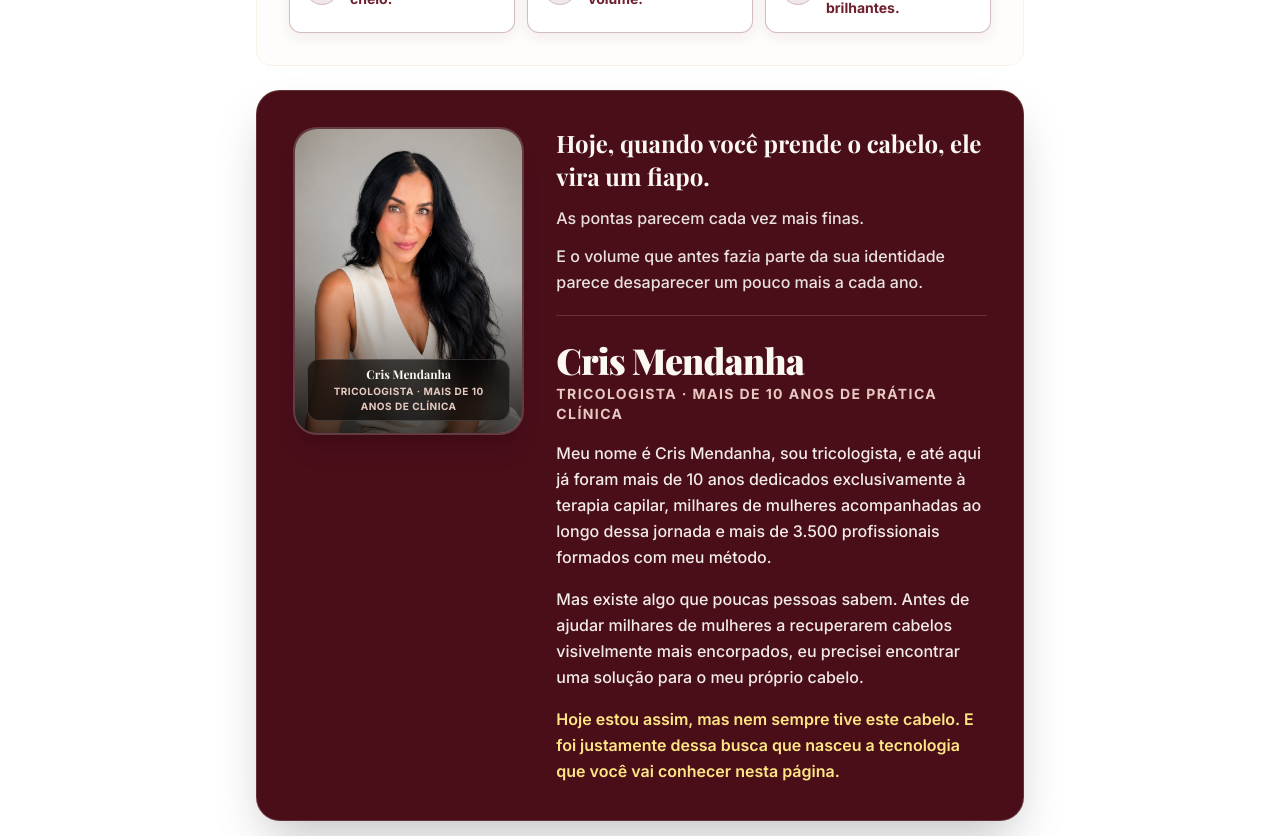
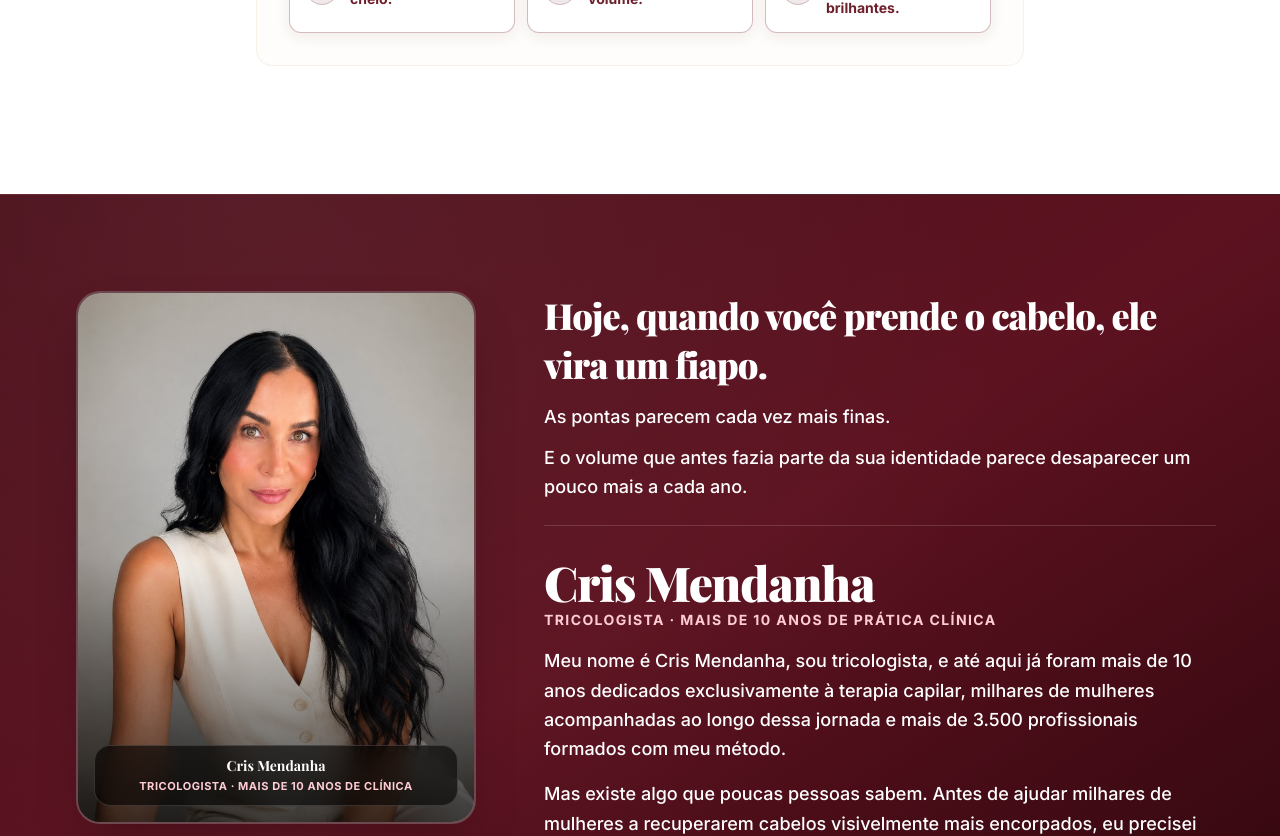
Before and after one commit to DellsantosXD/lp-proteina-do-trigo-A, a React (Vite) app: page / in a window 1280 px wide. Shown: the part 1780-2616 px from the top of the page. Built offline with nearby package versions, Linux system fonts and the light colour scheme; a web font is replaced by a local one.

Commit message:
feat: convert Cris Mendanha expert block into a dedicated full-width section with larger framed photo and 100% white text

```diff
--- a/src/App.tsx
+++ b/src/App.tsx
@@ -206,73 +206,77 @@ export default function App() {
                 </div>
               </div>
             </motion.div>
+          </div>
+        </div>
+      </section>
 
-            {/* Card Unificado com Foto Framed da Expert Cris Mendanha */}
-            <motion.div
-              initial={{ opacity: 0, y: 15 }}
-              whileInView={{ opacity: 1, y: 0 }}
-              viewport={{ once: true }}
-              transition={{ duration: 0.5, delay: 0.1 }}
-              className="bg-[#4A0E19] text-cream rounded-3xl p-6 sm:p-9 shadow-2xl border border-cream/15 flex flex-col lg:flex-row items-center lg:items-start gap-8"
-            >
-              {/* Moldura da Foto da Expert no lado esquerdo com bordas arredondadas elegantes */}
-              <div className="w-full lg:w-4/12 max-w-[280px] lg:max-w-none shrink-0">
-                <div className="relative rounded-2xl sm:rounded-3xl overflow-hidden border-2 border-white/20 shadow-xl group bg-[#3D0A14] aspect-[3/4]">
+      {/* STANDALONE SECTION - EXPERT CRIS MENDANHA */}
+      <section className="py-20 sm:py-24 px-6 bg-gradient-to-br from-[#4A0E19] via-[#5D1220] to-[#2D060C] text-white border-t border-b border-white/10 relative overflow-hidden" id="sobre-cris-mendanha">
+        <div className="absolute inset-0 bg-[radial-gradient(circle_at_20%_0%,rgba(255,255,255,0.06),transparent_60%)] pointer-events-none" />
+        <div className="max-w-6xl mx-auto relative z-10">
+          <div className="flex flex-col lg:flex-row items-center lg:items-start gap-10 lg:gap-14">
+            {/* Moldura da Foto da Expert no lado esquerdo com bordas arredondadas e tamanho maior */}
+            <div className="w-full lg:w-5/12 max-w-[340px] lg:max-w-[400px] shrink-0 mx-auto">
+              <div className="relative rounded-3xl overflow-hidden border-2 border-white/25 shadow-2xl group bg-[#3D0A14] aspect-[3/4]">
                 <img
                   src="/images/cris-mendanha-portrait.jpg"
                   alt="Cris Mendanha - Tricologista"
                   className="w-full h-full object-cover object-top transition-transform duration-700 ease-out group-hover:scale-105"
                 />
-                  <div className="absolute inset-0 bg-gradient-to-t from-black/70 via-transparent to-transparent" />
-                  <div className="absolute bottom-3 left-3 right-3 bg-black/60 backdrop-blur-md px-3 py-1.5 rounded-xl text-center border border-white/15">
-                    <span className="font-serif text-xs font-bold text-cream block">Cris Mendanha</span>
-                    <span className="text-[10px] font-sans font-bold text-rose uppercase tracking-wider block mt-0.5">Tricologista · Mais de 10 Anos de Clínica</span>
+                <div className="absolute inset-0 bg-gradient-to-t from-black/75 via-transparent to-transparent" />
+                <div className="absolute bottom-4 left-4 right-4 bg-black/60 backdrop-blur-md px-4 py-2.5 rounded-2xl text-center border border-white/15">
+                  <span className="font-serif text-sm font-bold text-white block">Cris Mendanha</span>
+                  <span className="text-[11px] font-sans font-bold text-rose-200 uppercase tracking-wider block mt-0.5">Tricologista · Mais de 10 Anos de Clínica</span>
                 </div>
               </div>
             </div>
 
-              {/* Coluna dos Textos da Expert no lado direito */}
-              <div className="w-full lg:w-8/12 text-left space-y-6 flex flex-col justify-between">
+            {/* Coluna dos Textos da Expert no lado direito - TODOS TEXTOS BRANCOS */}
+            <div className="w-full lg:w-7/12 text-left space-y-6">
               {/* Parte 1: A Identificação */}
-                <div className="space-y-3 pb-5 border-b border-cream/15">
-                  <p className="text-xl sm:text-2xl font-serif font-bold text-cream leading-snug">
+              <div className="space-y-3 pb-6 border-b border-white/15">
+                <h2 className="text-2xl sm:text-4xl font-serif font-black text-white tracking-tight leading-snug">
                   Hoje, quando você prende o cabelo, ele vira um fiapo.
-                  </p>
-                  <p className="text-sm sm:text-base text-cream/90 font-medium leading-relaxed">
+                </h2>
+                <p className="text-base sm:text-lg text-white font-medium leading-relaxed">
                   As pontas parecem cada vez mais finas.
                 </p>
-                  <p className="text-sm sm:text-base text-cream/90 font-medium leading-relaxed">
+                <p className="text-base sm:text-lg text-white font-medium leading-relaxed">
                   E o volume que antes fazia parte da sua identidade parece desaparecer um pouco mais a cada ano.
                 </p>
               </div>
 
-                {/* Parte 2: Nome Maior como Título e Subtítulo sem ícone */}
-                <div className="space-y-4">
+              {/* Parte 2: Nome Maior como Título e Bio da Cris Mendanha */}
+              <div className="space-y-4 pt-2">
                 <div>
-                    <h3 className="font-serif text-3xl sm:text-4xl font-black text-cream tracking-tight">
+                  <h3 className="font-serif text-3xl sm:text-5xl font-black text-white tracking-tight">
                     Cris Mendanha
                   </h3>
-                    <span className="text-xs sm:text-sm font-sans font-bold text-rose uppercase tracking-widest block mt-1">
+                  <span className="text-xs sm:text-sm font-sans font-bold text-rose-200 uppercase tracking-widest block mt-1">
                     TRICOLOGISTA · MAIS DE 10 ANOS DE PRÁTICA CLÍNICA
                   </span>
                 </div>
 
-                  <p className="text-sm sm:text-base text-cream/95 font-medium leading-relaxed">
+                <p className="text-base sm:text-lg text-white font-medium leading-relaxed">
                   Meu nome é Cris Mendanha, sou tricologista, e até aqui já foram mais de 10 anos dedicados exclusivamente à terapia capilar, milhares de mulheres acompanhadas ao longo dessa jornada e mais de 3.500 profissionais formados com meu método.
                 </p>
 
-                  <p className="text-sm sm:text-base text-cream/95 font-medium leading-relaxed">
+                <p className="text-base sm:text-lg text-white font-medium leading-relaxed">
                   Mas existe algo que poucas pessoas sabem. Antes de ajudar milhares de mulheres a recuperarem cabelos visivelmente mais encorpados, eu precisei encontrar uma solução para o meu próprio cabelo.
                 </p>
 
-                  <p className="text-sm sm:text-base text-amber-200 font-semibold leading-relaxed">
+                <p className="text-base sm:text-lg text-white font-semibold leading-relaxed">
                   Hoje estou assim, mas nem sempre tive este cabelo. E foi justamente dessa busca que nasceu a tecnologia que você vai conhecer nesta página.
                 </p>
               </div>
             </div>
-            </motion.div>
           </div>
+        </div>
+      </section>
 
+      {/* SECTION - SCIENTIFIC EXPLANATION */}
+      <section className="py-20 px-6 bg-white">
+        <div className="max-w-3xl mx-auto">
           {/* Transition text */}
           <div className="space-y-4 mb-10 text-center md:text-left mt-8">
             <p className="text-base sm:text-xl text-ink font-semibold leading-relaxed">
```
Lines whose indentation alone changed are shown as unchanged.
